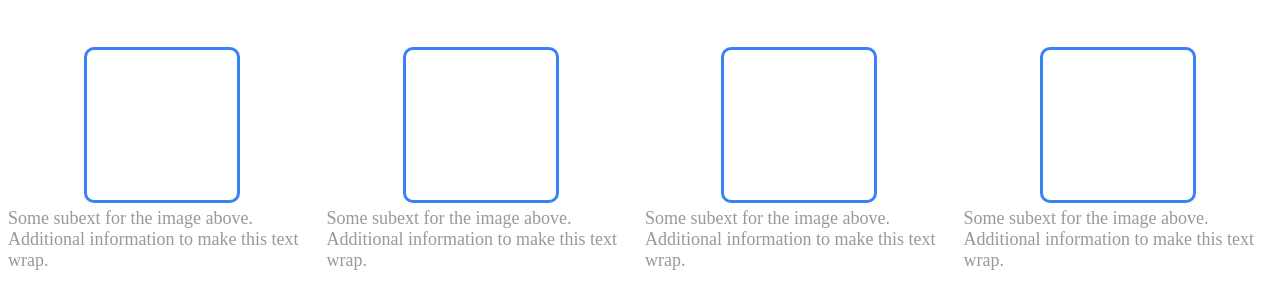
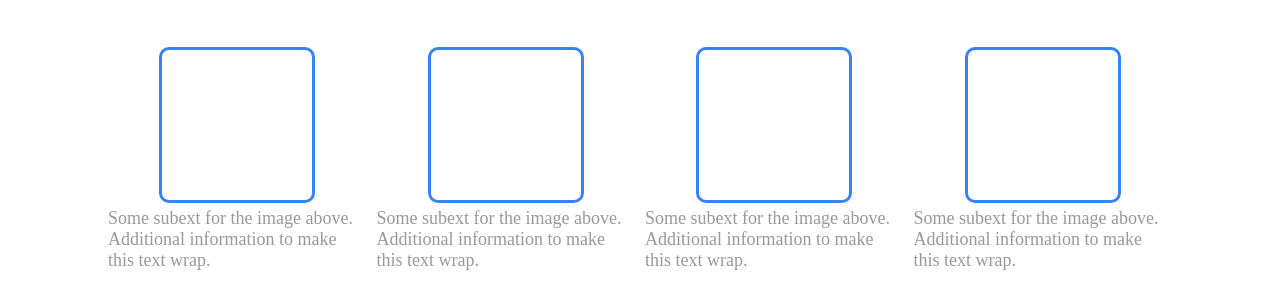
Before and after one commit to jmacmaniman/odin-landing-page, a plain HTML site: page index.html in a window 1280 px wide. Shown: the part 661-952 px from the top of the page. Drawn offline with Linux system fonts and the light colour scheme.

Commit message:
nvm can't center section 2 text yet

```diff
--- a/styles.css
+++ b/styles.css
@@ -100,6 +100,12 @@
     margin-top: 40px;
 }
 
+#sec2-content {
+    display: flex;
+    margin-left: 100px;
+    margin-right: 100px;
+}
+
 .sec2-box {
     display: flex;
     flex-direction: column;
@@ -111,6 +117,7 @@
 .sec2-text {
     font-size: 18px;
     color: #99999b;
+
 }
 
 .sec2-empty-square {
```
